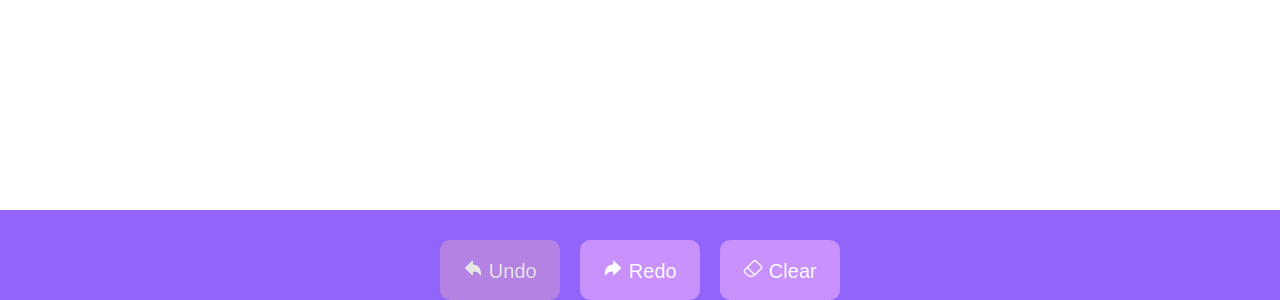
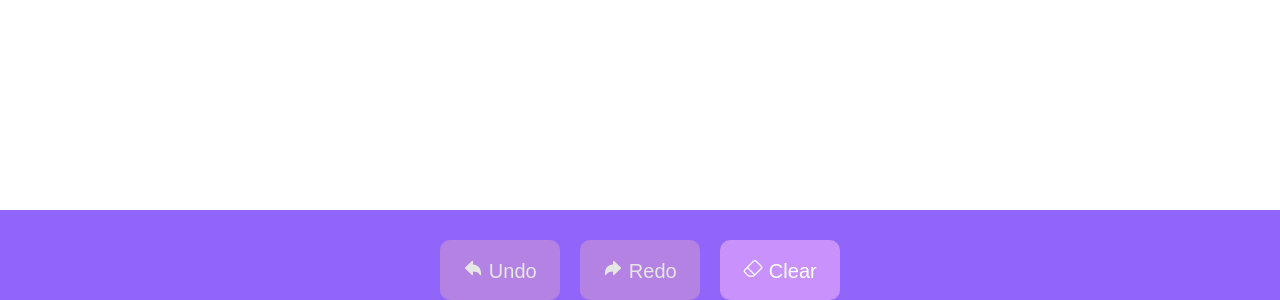
Before and after one commit to FSacerdote/Desafio-Redizz, a React (Vite) app: page / in a window 1280 px wide. Shown: the part 500-800 px from the top of the page. Built offline with nearby package versions, Linux system fonts and the light colour scheme.

Commit message:
feat: redo button functionalities

```diff
--- a/src/components/Tela.jsx
+++ b/src/components/Tela.jsx
@@ -12,6 +12,7 @@ export default function Tela (){
     function handleClick(event){
         const { clientX, clientY } = event
         setDotsList([...dotsList, {clientX, clientY}])
+        setRemovedDots([])
     }
 
     function handleClear(){
@@ -24,6 +25,11 @@ export default function Tela (){
         setDotsList(dotsList)
     }
 
+    function handleRedo(){
+        setDotsList([...dotsList, removedDots.pop()])
+        setRemovedDots(removedDots)
+    }
+
     return(
         <PageContainer>
             <ScreenContainer onClick={handleClick}>
@@ -31,7 +37,7 @@ export default function Tela (){
             </ScreenContainer>
             <ButtonContainer>
                 <Undo onClick={handleUndo} disabled={dotsList.length === 0}> <IoArrowUndo/> Undo</Undo>
-                <Undo> <IoArrowRedo/> Redo</Undo>
+                <Undo onClick={handleRedo} disabled={removedDots.length === 0}> <IoArrowRedo/> Redo</Undo>
                 <Clear onClick={handleClear}> <BsEraser /> Clear</Clear>
             </ButtonContainer>
         </PageContainer>
```
